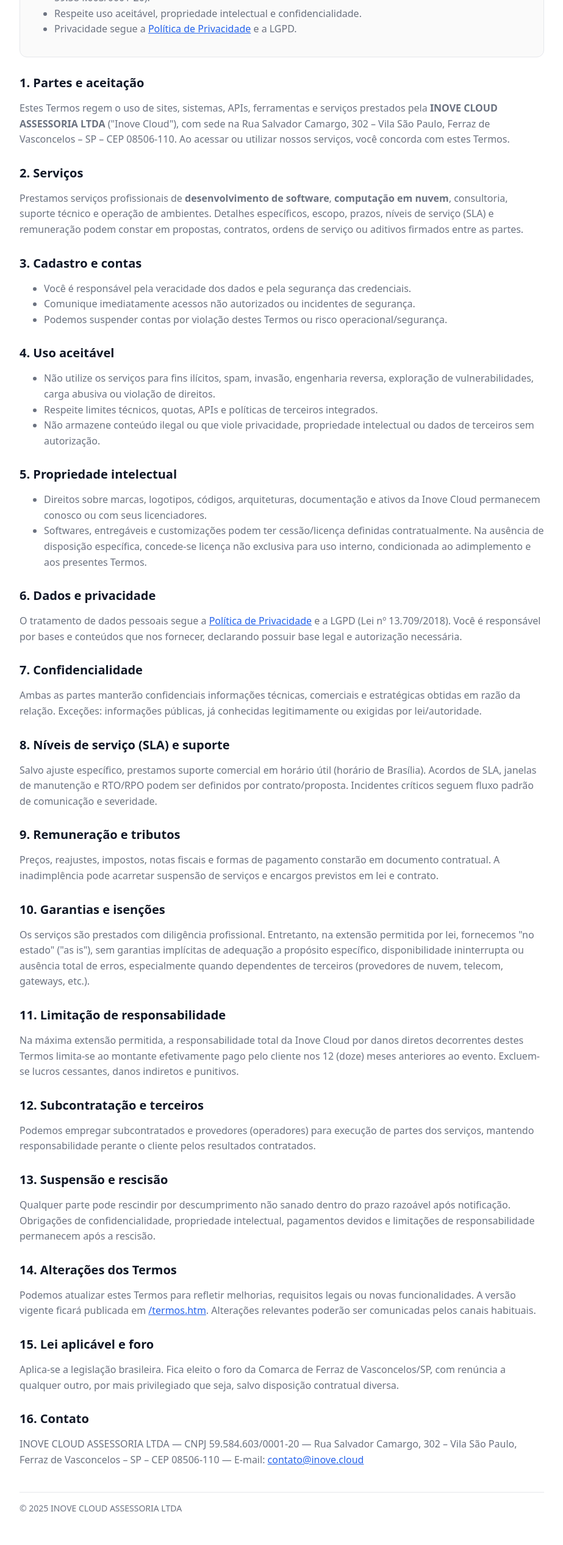
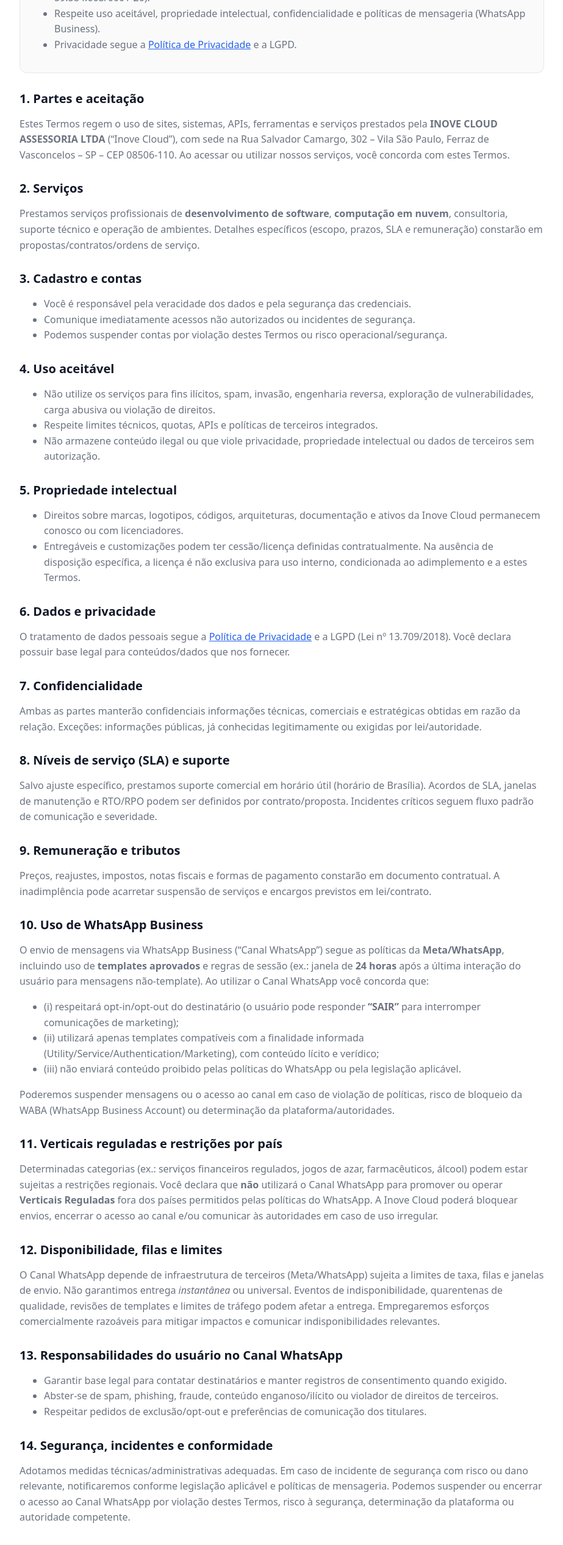
Before and after one commit to inove-cloud/inove-site, a plain HTML site: page termos.htm in a window 1280 px wide. Shown: the part 240-2774 px from the top of the page at 61% size, without its empty margins (178-1101 px from the left). Drawn offline with Linux system fonts and the light colour scheme.

Commit message:
Atualiza página de termos de uso

```diff
--- a/termos.htm
+++ b/termos.htm
@@ -75,28 +75,28 @@
 <body>
   <main>
     <h1>Termos de Uso</h1>
-    <p class="meta">Última atualização: 01/10/2025</p>
+    <p class="meta">Última atualização: 04/10/2025</p>
 
     <div class="card">
       <strong>Resumo rápido</strong>
       <ul>
-        <li>Você está contratando serviços de software e nuvem da <strong>INOVE CLOUD ASSESSORIA LTDA</strong> (CNPJ
+        <li>Você contrata serviços de software e nuvem da <strong>INOVE CLOUD ASSESSORIA LTDA</strong> (CNPJ
           59.584.603/0001-20).</li>
-        <li>Respeite uso aceitável, propriedade intelectual e confidencialidade.</li>
+        <li>Respeite uso aceitável, propriedade intelectual, confidencialidade e políticas de mensageria (WhatsApp
+          Business).</li>
         <li>Privacidade segue a <a href="/privacidade.htm">Política de Privacidade</a> e a LGPD.</li>
       </ul>
     </div>
 
     <h2>1. Partes e aceitação</h2>
     <p>Estes Termos regem o uso de sites, sistemas, APIs, ferramentas e serviços prestados pela <strong>INOVE CLOUD
-        ASSESSORIA LTDA</strong> ("Inove Cloud"), com sede na Rua Salvador Camargo, 302 – Vila São Paulo, Ferraz de
+        ASSESSORIA LTDA</strong> (“Inove Cloud”), com sede na Rua Salvador Camargo, 302 – Vila São Paulo, Ferraz de
       Vasconcelos – SP – CEP 08506-110. Ao acessar ou utilizar nossos serviços, você concorda com estes Termos.</p>
 
     <h2>2. Serviços</h2>
     <p>Prestamos serviços profissionais de <strong>desenvolvimento de software</strong>, <strong>computação em
-        nuvem</strong>, consultoria, suporte técnico e operação de ambientes. Detalhes específicos, escopo, prazos,
-      níveis de serviço (SLA) e remuneração podem constar em propostas, contratos, ordens de serviço ou aditivos
-      firmados entre as partes.</p>
+        nuvem</strong>, consultoria, suporte técnico e operação de ambientes. Detalhes específicos (escopo, prazos, SLA
+      e remuneração) constarão em propostas/contratos/ordens de serviço.</p>
 
     <h2>3. Cadastro e contas</h2>
     <ul>
@@ -117,16 +117,14 @@
     <h2>5. Propriedade intelectual</h2>
     <ul>
       <li>Direitos sobre marcas, logotipos, códigos, arquiteturas, documentação e ativos da Inove Cloud permanecem
-        conosco ou com seus licenciadores.</li>
-      <li>Softwares, entregáveis e customizações podem ter cessão/licença definidas contratualmente. Na ausência de
-        disposição específica, concede-se licença não exclusiva para uso interno, condicionada ao adimplemento e aos
-        presentes Termos.</li>
+        conosco ou com licenciadores.</li>
+      <li>Entregáveis e customizações podem ter cessão/licença definidas contratualmente. Na ausência de disposição
+        específica, a licença é não exclusiva para uso interno, condicionada ao adimplemento e a estes Termos.</li>
     </ul>
 
     <h2>6. Dados e privacidade</h2>
     <p>O tratamento de dados pessoais segue a <a href="/privacidade.htm">Política de Privacidade</a> e a LGPD (Lei nº
-      13.709/2018). Você é responsável por bases e conteúdos que nos fornecer, declarando possuir base legal e
-      autorização necessária.</p>
+      13.709/2018). Você declara possuir base legal para conteúdos/dados que nos fornecer.</p>
 
     <h2>7. Confidencialidade</h2>
     <p>Ambas as partes manterão confidenciais informações técnicas, comerciais e estratégicas obtidas em razão da
@@ -139,40 +137,82 @@
 
     <h2>9. Remuneração e tributos</h2>
     <p>Preços, reajustes, impostos, notas fiscais e formas de pagamento constarão em documento contratual. A
-      inadimplência pode acarretar suspensão de serviços e encargos previstos em lei e contrato.</p>
+      inadimplência pode acarretar suspensão de serviços e encargos previstos em lei/contrato.</p>
 
-    <h2>10. Garantias e isenções</h2>
-    <p>Os serviços são prestados com diligência profissional. Entretanto, na extensão permitida por lei, fornecemos "no
-      estado" ("as is"), sem garantias implícitas de adequação a propósito específico, disponibilidade ininterrupta ou
-      ausência total de erros, especialmente quando dependentes de terceiros (provedores de nuvem, telecom, gateways,
-      etc.).</p>
+    <h2>10. Uso de WhatsApp Business</h2>
+    <p>O envio de mensagens via WhatsApp Business (“Canal WhatsApp”) segue as políticas da
+      <strong>Meta/WhatsApp</strong>, incluindo uso de <strong>templates aprovados</strong> e regras de sessão (ex.:
+      janela de <strong>24 horas</strong> após a última interação do usuário para mensagens não-template). Ao utilizar o
+      Canal WhatsApp você concorda que:
+    </p>
+    <ul>
+      <li>(i) respeitará opt-in/opt-out do destinatário (o usuário pode responder <strong>“SAIR”</strong> para
+        interromper comunicações de marketing);</li>
+      <li>(ii) utilizará apenas templates compatíveis com a finalidade informada
+        (Utility/Service/Authentication/Marketing), com conteúdo lícito e verídico;</li>
+      <li>(iii) não enviará conteúdo proibido pelas políticas do WhatsApp ou pela legislação aplicável.</li>
+    </ul>
+    <p>Poderemos suspender mensagens ou o acesso ao canal em caso de violação de políticas, risco de bloqueio da WABA
+      (WhatsApp Business Account) ou determinação da plataforma/autoridades.</p>
 
-    <h2>11. Limitação de responsabilidade</h2>
+    <h2>11. Verticais reguladas e restrições por país</h2>
+    <p>Determinadas categorias (ex.: serviços financeiros regulados, jogos de azar, farmacêuticos, álcool) podem estar
+      sujeitas a restrições regionais. Você declara que <strong>não</strong> utilizará o Canal WhatsApp para promover ou
+      operar <strong>Verticais Reguladas</strong> fora dos países permitidos pelas políticas do WhatsApp. A Inove Cloud
+      poderá bloquear envios, encerrar o acesso ao canal e/ou comunicar às autoridades em caso de uso irregular.</p>
+
+    <h2>12. Disponibilidade, filas e limites</h2>
+    <p>O Canal WhatsApp depende de infraestrutura de terceiros (Meta/WhatsApp) sujeita a limites de taxa, filas e
+      janelas de envio. Não garantimos entrega <em>instantânea</em> ou universal. Eventos de indisponibilidade,
+      quarentenas de qualidade, revisões de templates e limites de tráfego podem afetar a entrega. Empregaremos esforços
+      comercialmente razoáveis para mitigar impactos e comunicar indisponibilidades relevantes.</p>
+
+    <h2>13. Responsabilidades do usuário no Canal WhatsApp</h2>
+    <ul>
+      <li>Garantir base legal para contatar destinatários e manter registros de consentimento quando exigido.</li>
+      <li>Abster-se de spam, phishing, fraude, conteúdo enganoso/ilícito ou violador de direitos de terceiros.</li>
+      <li>Respeitar pedidos de exclusão/opt-out e preferências de comunicação dos titulares.</li>
+    </ul>
+
+    <h2>14. Segurança, incidentes e conformidade</h2>
+    <p>Adotamos medidas técnicas/administrativas adequadas. Em caso de incidente de segurança com risco ou dano
+      relevante, notificaremos conforme legislação aplicável e políticas de mensageria. Podemos suspender ou encerrar o
+      acesso ao Canal WhatsApp por violação destes Termos, risco à segurança, determinação da plataforma ou autoridade
+      competente.</p>
+
+    <h2>15. Garantias e isenções</h2>
+    <p>Os serviços são prestados com diligência profissional. Entretanto, na extensão permitida por lei, são fornecidos
+      “no estado” (“as is”), sem garantias implícitas de adequação a propósito específico, disponibilidade ininterrupta
+      ou ausência total de erros, especialmente quando dependentes de terceiros (provedores de nuvem, telecom, gateways,
+      mensageria).</p>
+
+    <h2>16. Limitação de responsabilidade</h2>
     <p>Na máxima extensão permitida, a responsabilidade total da Inove Cloud por danos diretos decorrentes destes Termos
       limita-se ao montante efetivamente pago pelo cliente nos 12 (doze) meses anteriores ao evento. Excluem-se lucros
       cessantes, danos indiretos e punitivos.</p>
 
-    <h2>12. Subcontratação e terceiros</h2>
-    <p>Podemos empregar subcontratados e provedores (operadores) para execução de partes dos serviços, mantendo
+    <h2>17. Subcontratação e terceiros</h2>
+    <p>Poderemos empregar subcontratados e provedores (operadores) para execução de partes dos serviços, mantendo
       responsabilidade perante o cliente pelos resultados contratados.</p>
 
-    <h2>13. Suspensão e rescisão</h2>
-    <p>Qualquer parte pode rescindir por descumprimento não sanado dentro do prazo razoável após notificação. Obrigações
+    <h2>18. Suspensão e rescisão</h2>
+    <p>Qualquer parte pode rescindir por descumprimento não sanado dentro de prazo razoável após notificação. Obrigações
       de confidencialidade, propriedade intelectual, pagamentos devidos e limitações de responsabilidade permanecem após
       a rescisão.</p>
 
-    <h2>14. Alterações dos Termos</h2>
+    <h2>19. Alterações destes Termos</h2>
     <p>Podemos atualizar estes Termos para refletir melhorias, requisitos legais ou novas funcionalidades. A versão
       vigente ficará publicada em <a href="/termos.htm">/termos.htm</a>. Alterações relevantes poderão ser comunicadas
       pelos canais habituais.</p>
 
-    <h2>15. Lei aplicável e foro</h2>
+    <h2>20. Lei aplicável e foro</h2>
     <p>Aplica-se a legislação brasileira. Fica eleito o foro da Comarca de Ferraz de Vasconcelos/SP, com renúncia a
       qualquer outro, por mais privilegiado que seja, salvo disposição contratual diversa.</p>
 
-    <h2>16. Contato</h2>
+    <h2>21. Contato</h2>
     <p>INOVE CLOUD ASSESSORIA LTDA — CNPJ 59.584.603/0001-20 — Rua Salvador Camargo, 302 – Vila São Paulo, Ferraz de
-      Vasconcelos – SP – CEP 08506-110 — E-mail: <a href="mailto:contato@inove.cloud">contato@inove.cloud</a></p>
+      Vasconcelos – SP – CEP 08506-110 — E-mail: <a href="mailto:contato@inove.cloud">contato@inove.cloud</a> |
+      LGPD/DPO: <a href="mailto:lgpd@inove.cloud">lgpd@inove.cloud</a></p>
 
     <footer>
       © <span id="y"></span> INOVE CLOUD ASSESSORIA LTDA
@@ -200,7 +240,7 @@
     "postalCode": "08506-110"
   }
 }
-</script>
+  </script>
 </body>
 
 </html>
```
